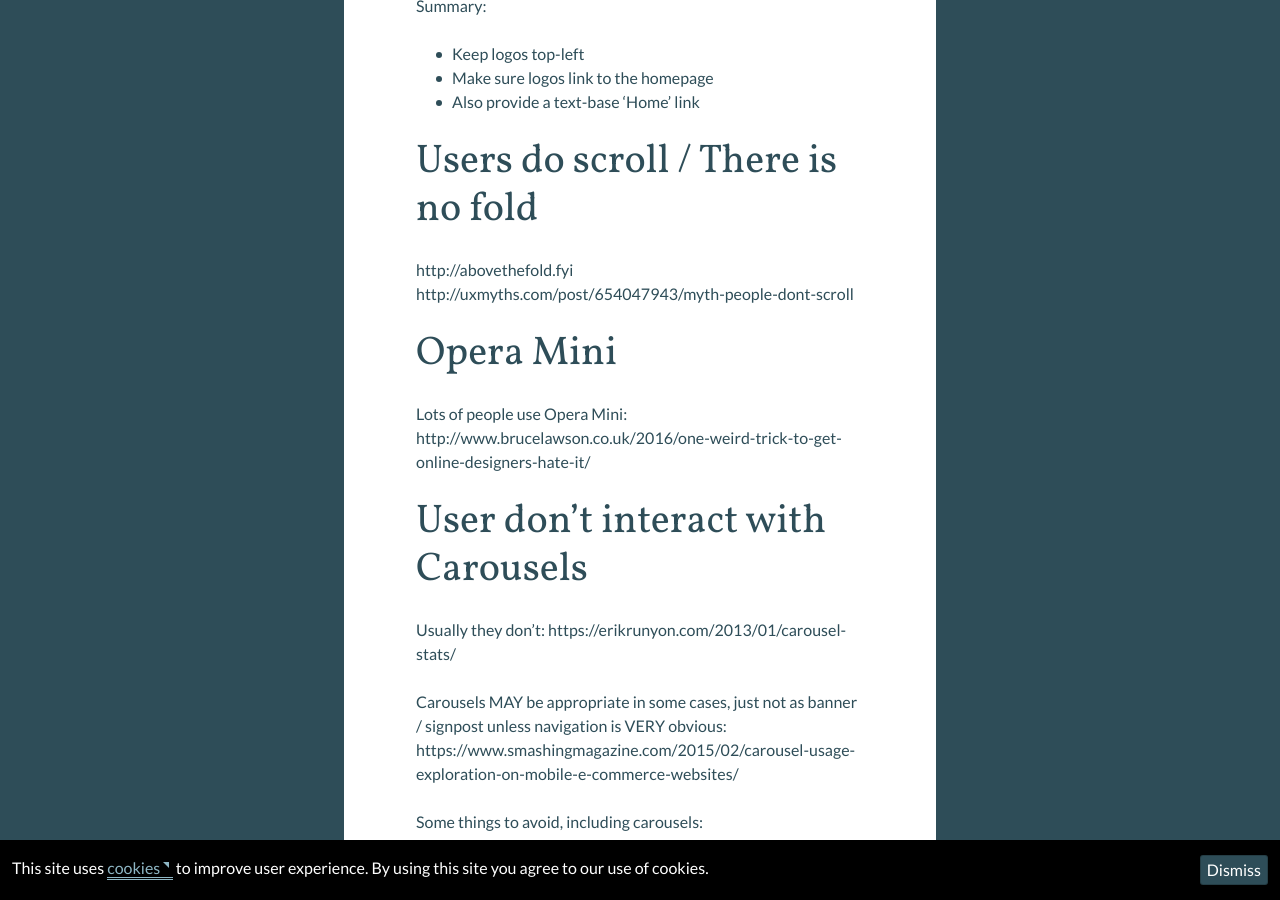
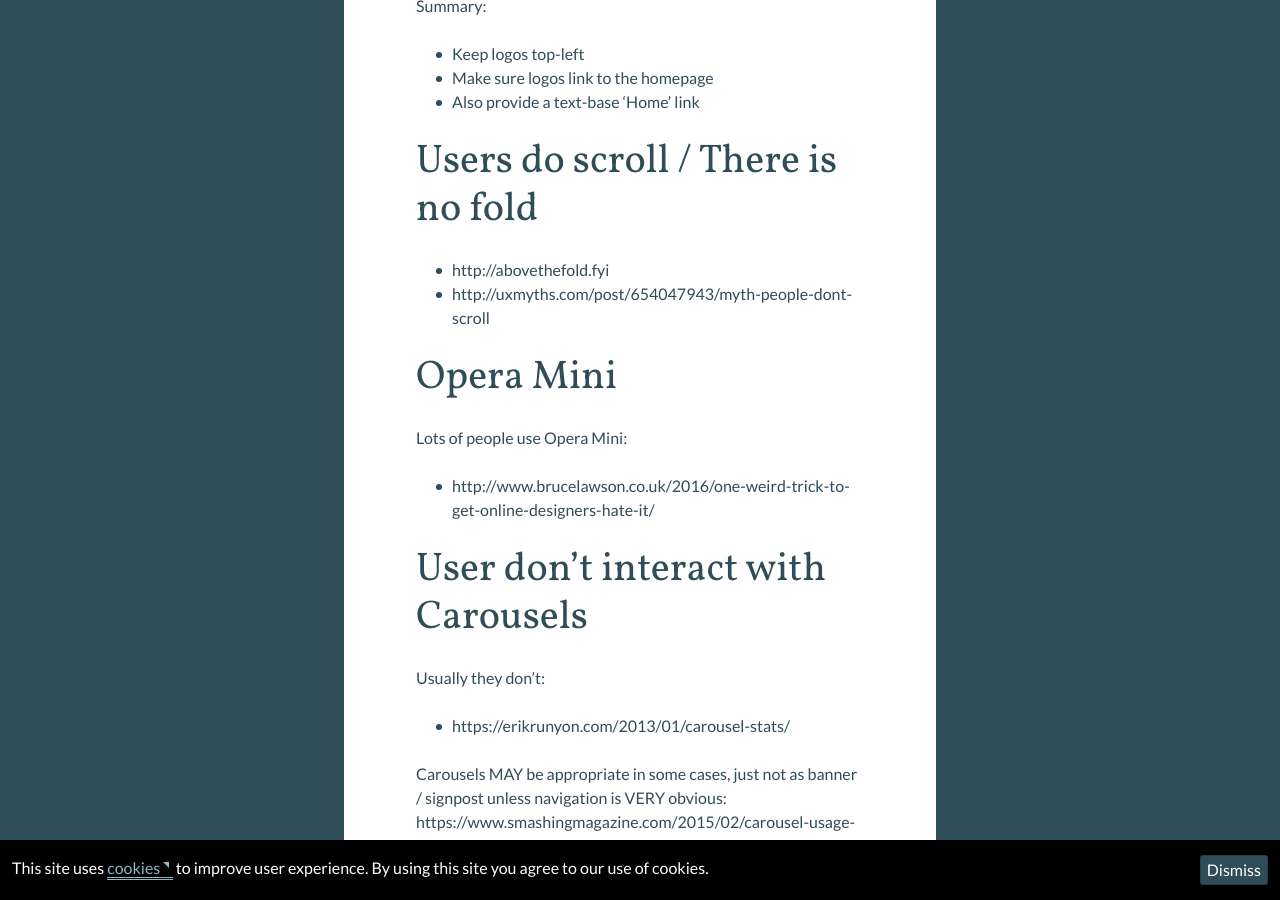
Before and after one commit to andykirk/andykirk.github.io, a Jekyll site: the page built from knowledge-base/_posts/2017-07-11-user-expectations-and-behaviour.md, in a window 1280 px wide and 900 px high, scrolled down 484 px. Built offline with Jekyll 4.4.1, drawn with Linux system fonts in a browser that asks for light colours; comment, search, counter and statistics services are not loaded.

```diff
--- a/knowledge-base/_posts/2017-07-11-user-expectations-and-behaviour.md
+++ b/knowledge-base/_posts/2017-07-11-user-expectations-and-behaviour.md
@@ -9,31 +9,31 @@ Retain Homepage Links
 
 [Homepage Links Remain a Necessity](https://www.nngroup.com/articles/homepage-links)
 
-  Summary:
-  * Keep logos top-left
-  * Make sure logos link to the homepage
-  * Also provide a text-base 'Home' link
+Summary:
+* Keep logos top-left
+* Make sure logos link to the homepage
+* Also provide a text-base 'Home' link
 
 
 Users do scroll / There is no fold
 ----------------------------------
 
-http://abovethefold.fyi
-http://uxmyths.com/post/654047943/myth-people-dont-scroll
+* http://abovethefold.fyi
+* http://uxmyths.com/post/654047943/myth-people-dont-scroll
 
 
 Opera Mini
 ----------
 
 Lots of people use Opera Mini:
-http://www.brucelawson.co.uk/2016/one-weird-trick-to-get-online-designers-hate-it/
+* http://www.brucelawson.co.uk/2016/one-weird-trick-to-get-online-designers-hate-it/
 
 
 User don't interact with Carousels
 ----------------------------------
 
 Usually they don't:
-https://erikrunyon.com/2013/01/carousel-stats/
+* https://erikrunyon.com/2013/01/carousel-stats/
 
 Carousels MAY be appropriate in some cases, just not as banner / signpost unless navigation is VERY obvious:
 https://www.smashingmagazine.com/2015/02/carousel-usage-exploration-on-mobile-e-commerce-websites/
```
